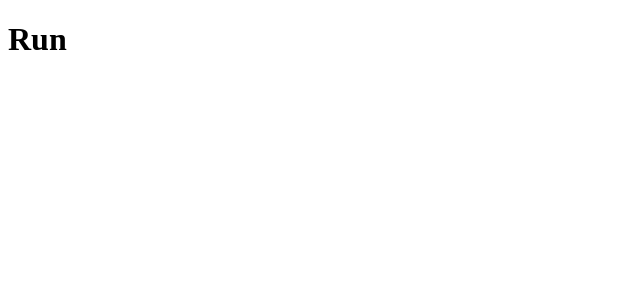
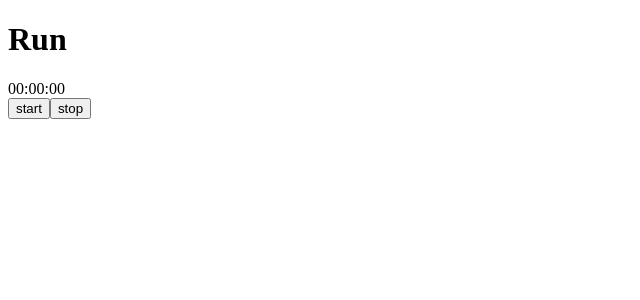
Before and after one commit to stevenbister/run, a React (Vite) app: page / in a window 1280 px wide. Shown: the top 300 px of the page, without its empty margins (0-640 px from the left). Built offline with nearby package versions, Linux system fonts and the light colour scheme; the HTML template or start-up script is replaced by a standard one.

Commit message:
feat: adds initial clock component

```diff
--- a/src/App.tsx
+++ b/src/App.tsx
@@ -1,7 +1,18 @@
+import { useState } from 'react';
+import { Clock } from './components/Clock';
+import { ClockStatus } from './types';
+
 export default function App() {
-  return (
-    <>
-      <h1>Run</h1>
-    </>
-  )
+    const [status, setStatus] = useState<ClockStatus>('idle');
+
+    return (
+        <>
+            <h1>Run</h1>
+
+            <Clock status={status} />
+
+            <button onClick={() => setStatus('ticking')}>start</button>
+            <button onClick={() => setStatus('idle')}>stop</button>
+        </>
+    );
 }
--- /dev/null
+++ b/src/components/Clock.tsx
@@ -0,0 +1,38 @@
+import { ComponentPropsWithoutRef, useState } from 'react';
+import { useInterval } from '../hooks/useInterval';
+import { ClockStatus } from '../types';
+
+export interface ClockProps extends ComponentPropsWithoutRef<'div'> {
+    status?: ClockStatus;
+}
+
+export function Clock(props: ClockProps) {
+    const { status = 'idle', ...rest } = props;
+    const [timeElapsed, setTimeElapsed] = useState(0);
+
+    const seconds = Math.floor(timeElapsed % 60);
+    const minutes = Math.floor((timeElapsed / 60) % 60);
+    const hours = Math.floor((timeElapsed / 60 / 60) % 24);
+
+    useInterval(
+        () => {
+            setTimeElapsed((timeElapsed) => timeElapsed + 1);
+        },
+        status === 'ticking' ? 1000 : null
+    );
+
+    return (
+        <div {...rest}>
+            {twoDigits(hours)}:{twoDigits(minutes)}:{twoDigits(seconds)}
+        </div>
+    );
+}
+
+/**
+ * Returns a string representation of a number with at least two digits.
+ * If the number has less than two digits, a leading zero is added.
+ *
+ * @param num - The number to convert to a string with at least two digits.
+ * @returns A string representation of the number with at least two digits.
+ */
+const twoDigits = (num: number) => String(num).padStart(2, '0');
--- /dev/null
+++ b/src/hooks/useInterval.ts
@@ -0,0 +1,31 @@
+import { useEffect, useRef } from 'react';
+
+/**
+ * Calls a function repeatedly with a fixed time delay between each call.
+ *
+ * @param callback - The function to call.
+ * @param delay - The time, in milliseconds, between each call to the function. If `null`, the interval is stopped.
+ * @see https://overreacted.io/making-setinterval-declarative-with-react-hooks/
+ */
+export function useInterval(callback: () => void, delay: number | null) {
+    const savedCallback = useRef<() => void | undefined>();
+
+    // Remember the latest callback.
+    useEffect(() => {
+        savedCallback.current = callback;
+    }, [callback]);
+
+    // Set up the interval.
+    useEffect(() => {
+        function tick() {
+            if (typeof savedCallback.current === 'function') {
+                savedCallback.current();
+            }
+        }
+
+        if (delay !== null) {
+            const id = setInterval(tick, delay);
+            return () => clearInterval(id);
+        }
+    }, [delay]);
+}
--- /dev/null
+++ b/src/types/index.ts
@@ -0,0 +1 @@
+export type ClockStatus = 'idle' | 'ticking';
```
